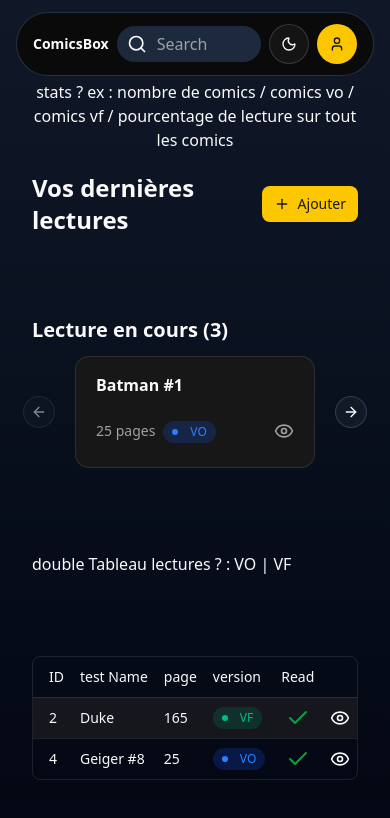
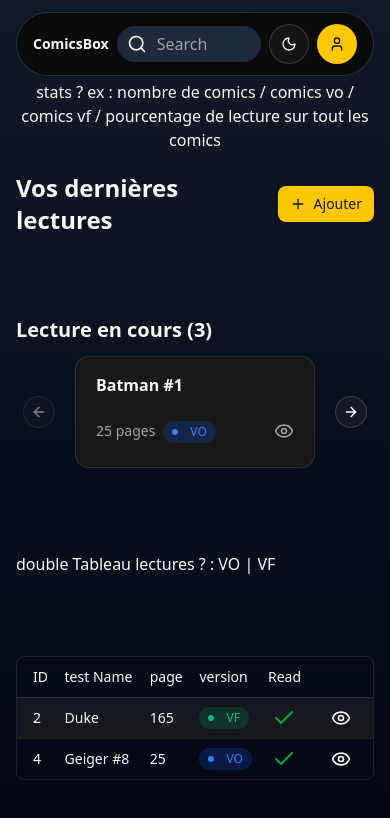
Before and after one commit to tomab23/ComicsBox, a React (Vite) app: page /home in a window 390 px wide. Shown: the top 818 px of the page. Built offline with nearby package versions, Linux system fonts and the light colour scheme.

Commit message:
update contenu layer & TestTable for mobile

```diff
--- a/src/components/TestTable.tsx
+++ b/src/components/TestTable.tsx
@@ -27,7 +27,7 @@ const TestTable = ({ list }: Props) => {
   const navigate = useNavigate();
 
   return (
-    <div className="w-full">
+    <div className="w-full mb-10">
       <div className="w-full border rounded-md overflow-hidden">
         <Table>
           <TableHeader>
--- a/src/index.css
+++ b/src/index.css
@@ -12,7 +12,7 @@
   }
   /* CONTENU PAGE */
   .contenu {
-    @apply max-w-screen-xl mx-8 xl:mx-auto;
+    @apply max-w-screen-xl max-sm:mx-4 mx-8 xl:mx-auto;
   }
 }
 
```
